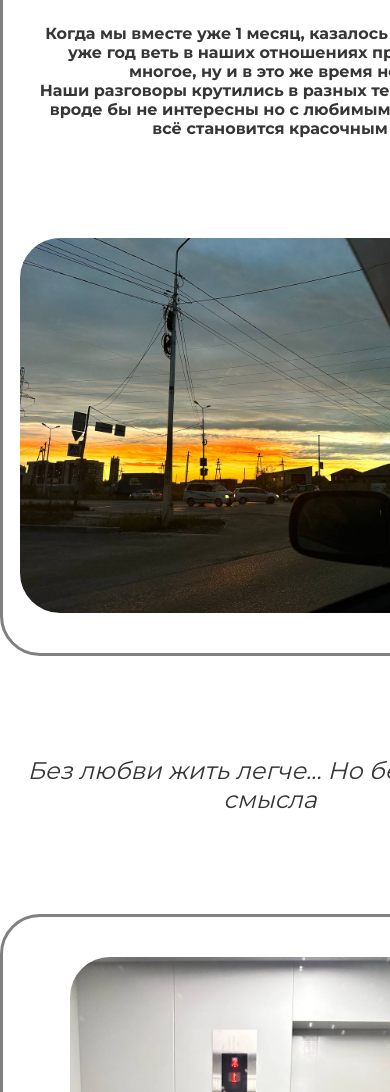
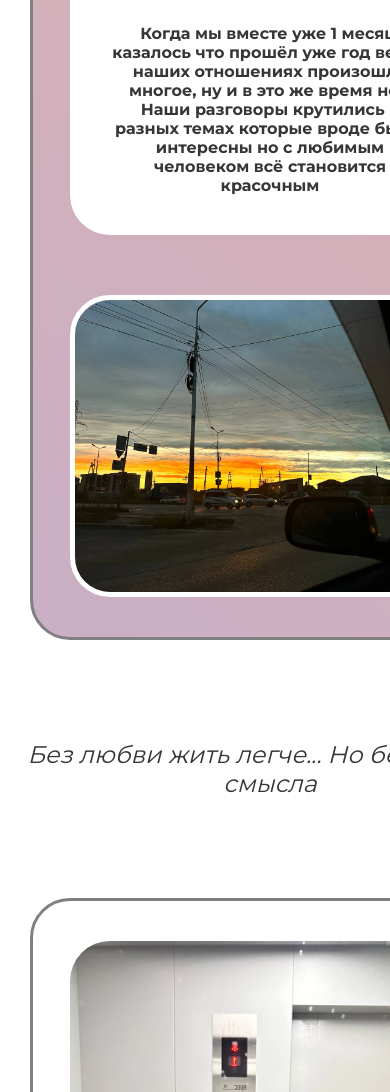
Before and after one commit to Planize/dyusha_and_lina, a plain HTML site: page index.html in a window 390 px wide. Shown: the part 291-1383 px from the top of the page. Drawn offline with Linux system fonts and the light colour scheme.

Commit message:
Update style.css

```diff
--- a/static/css/style.css
+++ b/static/css/style.css
@@ -33,12 +33,14 @@ body {
 }
 
 .wrapper {
+	background: linear-gradient(-140deg, rgb(218, 177, 177), rgb(201, 175, 197));
 	display: flex;
 	justify-content: space-between;
 	align-items: center;
 	border: 3px solid rgb(128, 128, 128);
 	border-radius: 40px;
 	padding: 40px;
+	margin: 0 30px;
 }
 
 .wrapper-rev {
@@ -48,6 +50,7 @@ body {
 	border: 3px solid rgb(128, 128, 128);
 	border-radius: 40px;
 	padding: 40px;
+	margin: 0 30px;
 }
 
 .main-h {
@@ -55,6 +58,7 @@ body {
 }
 
 .main-title {
+	background: white;
 	width: 400px;
 	border: 2px solid rgb(128, 128, 128);
 	border-radius: 40px;
@@ -68,6 +72,7 @@ body {
 .main-photo {
 	width: 500px;
 	border-radius: 40px;
+	border: 5px solid white;
 }
 
 .promise-photo {
@@ -170,6 +175,14 @@ body {
 		margin: 0 auto;
 		padding: 60px 0;
 	}
+
+	.main-photo {
+		width: 400px;
+	}
+
+	.main-title {
+		width: 400px;
+	}
 }
 
 @media (max-width: 575px) {
```
